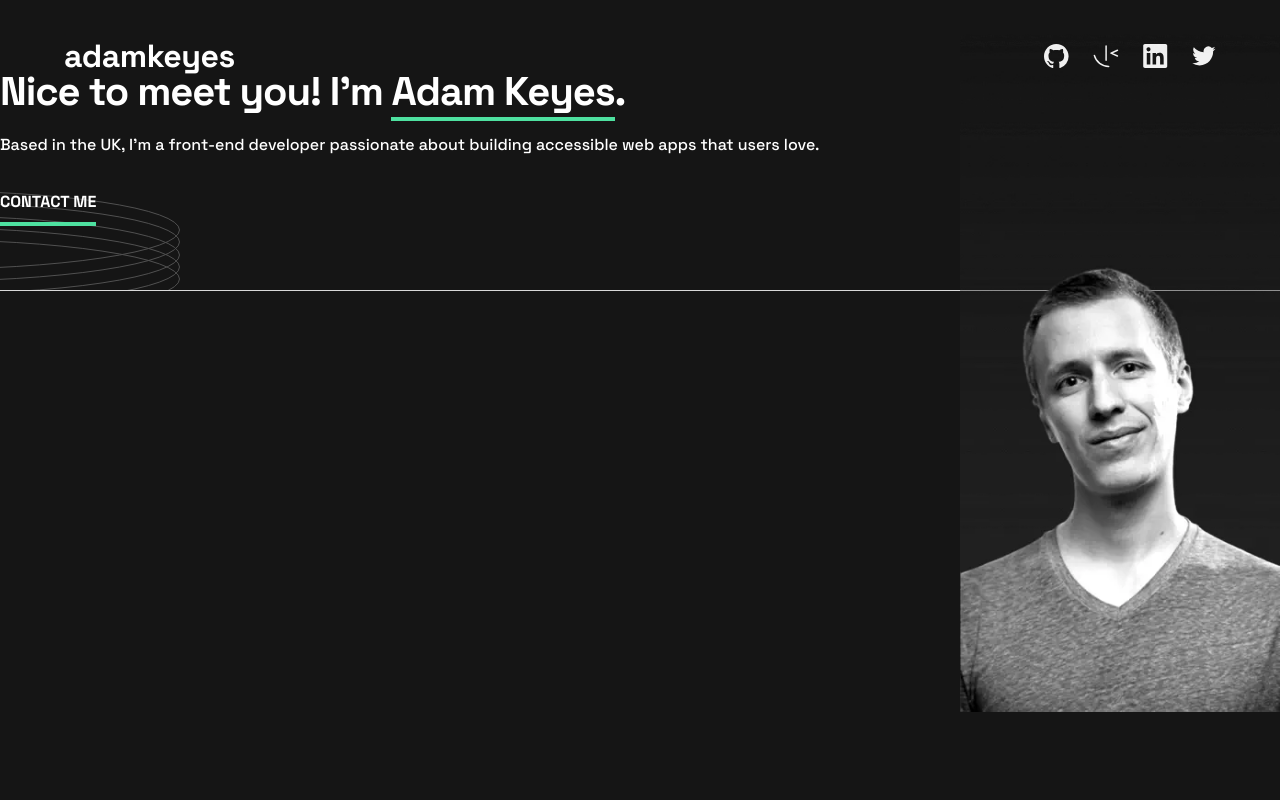
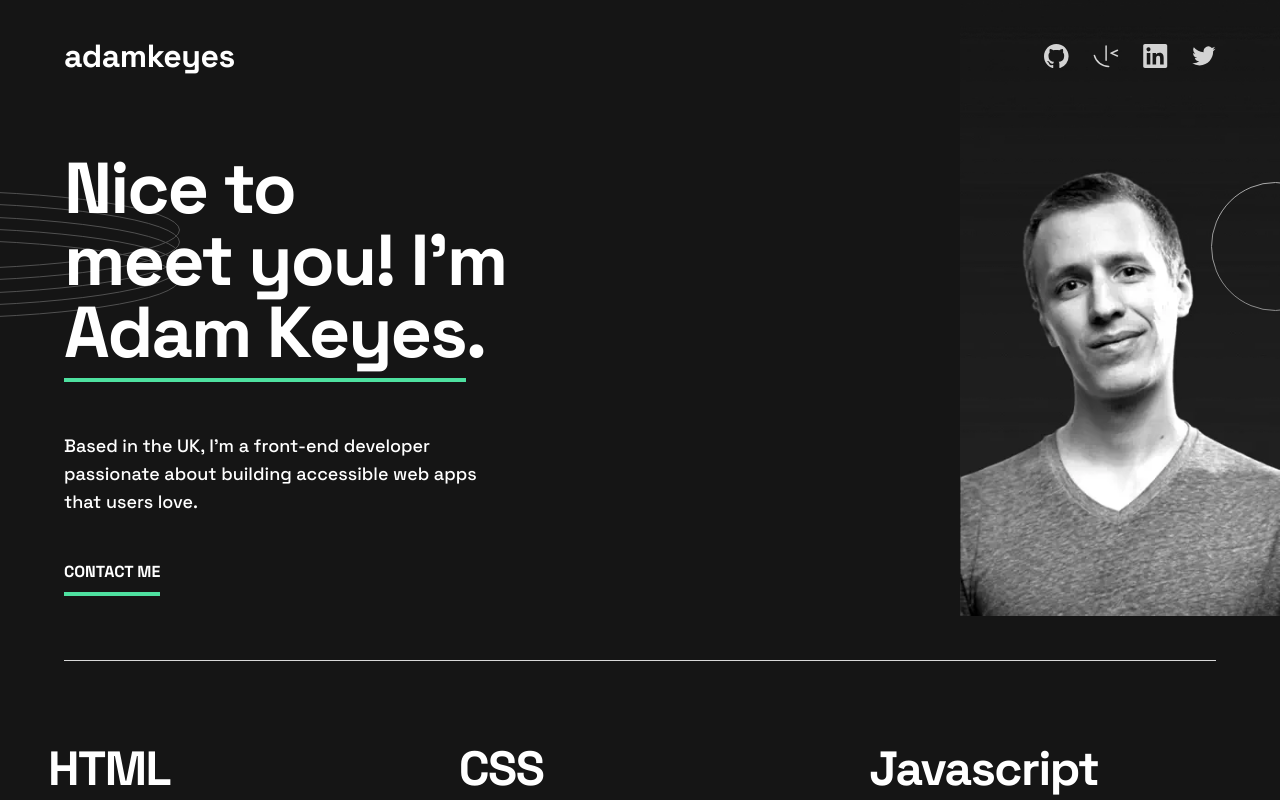
Before and after one commit to lastiwan89/single-page-dev-porfolio, a React (Vite) app: page / in a window 1280 px wide. Shown: the top 800 px of the page. Built offline with nearby package versions, Linux system fonts and the light colour scheme.

Commit message:
hero done md & lg

```diff
--- a/src/components/pages/Hero.tsx
+++ b/src/components/pages/Hero.tsx
@@ -4,34 +4,38 @@ import NavLink from "../Navlink";
 
 export default function Hero() {
   return (
-    <main className="md:h-screen">
+    <main>
       <div className="hero">
         <div className="flex flex-col items-center pb-16 md:items-stretch">
           <div>
             <NavLink />
-            <div className="relative -mt-40 flex flex-col items-center md:-mt-16 md:items-end">
+            <div className="relative -mt-40 flex flex-col items-center md:items-end">
               <img
-                className="w-52 md:absolute md:w-80"
+                className="z-0 w-52 md:absolute md:w-80"
                 src="/image-profile-mobile.webp"
                 alt="profile picture"
               />
             </div>
           </div>
-          <div className="mt-8 flex flex-col gap-5">
-            <h1 className="text-pure-white text-fs-40 leading-lh-40 -tracking-ls-1.136 text-center font-bold md:text-start">
-              Nice to meet you! I’m{" "}
+          <div className="z-10 mt-8 flex flex-col gap-5 md:mt-28 md:w-[500px] md:gap-0 md:pl-6 lg:w-[700px] lg:pl-16">
+            <h1 className="text-pure-white md:text-fs-72 md:-tracking-ls-2.045 md:leading-lh-72 text-fs-40 leading-lh-40 -tracking-ls-1.136 text-center font-bold md:text-start">
+              Nice to <br className="hidden md:block" /> meet you! I’m{" "}
               <span className="border-green border-b-4">Adam Keyes</span>.
             </h1>
-            <p className="text-pure-white text-fs-16 leading-lh-26 text-center md:text-start">
-              Based in the UK, I’m a front-end developer passionate about
-              building accessible web apps that users love.
+            <p className="text-pure-white text-fs-16 md:text-fs-18 md:leading-lh-28 leading-lh-26 text-center md:mt-16 md:text-start">
+              Based in the UK, I’m a front-end developer{" "}
+              <br className="hidden md:block" /> passionate about building
+              accessible web apps <br className="hidden md:block" /> that users
+              love.
             </p>
           </div>
-          <div className="mt-8">
+          <div className="mt-8 md:mt-11 md:pl-6 lg:pl-16">
             <Button />
           </div>
         </div>
-        <Divider />
+        <div className="px-6 lg:px-16">
+          <Divider />
+        </div>
       </div>
     </main>
   );
```
